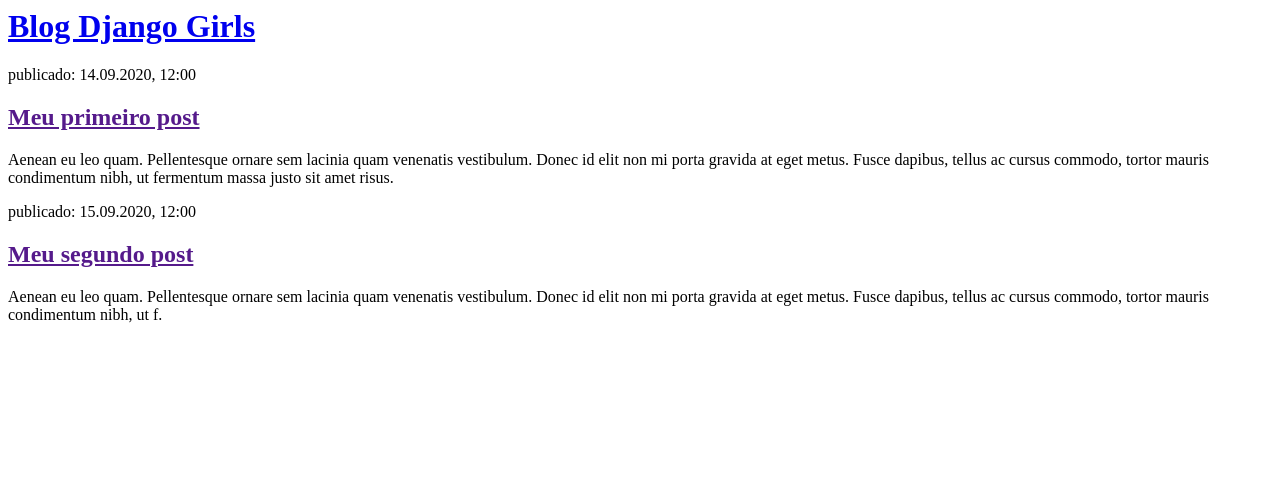
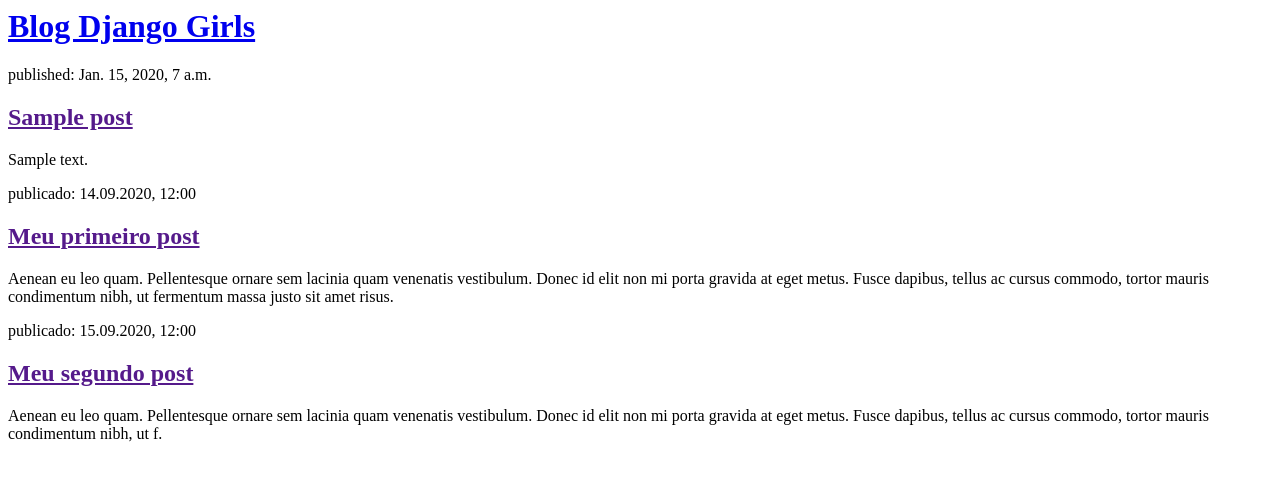
Before and after one commit to LaurianoMonte/Djangogirls, a Django app: page / in a window 1280 px wide. Shown: the top 481 px of the page. Run offline with Django 3.2, Linux system fonts and the light colour scheme; tables that the repository leaves empty hold one stand-in row (values such as "Sample post").

Commit message:
Modificações no Html

```diff
--- a/blog/models.py
+++ b/blog/models.py
@@ -1,6 +1,7 @@
 from django.conf import settings
 from django.db import models
 from django.utils import timezone
+
 
 class Post(models.Model):
     author = models.ForeignKey(settings.AUTH_USER_MODEL, on_delete=models.CASCADE)
--- a/blog/templates/blog/post_list.html
+++ b/blog/templates/blog/post_list.html
@@ -6,6 +6,14 @@
         <div>
             <h1><a href="/">Blog Django Girls</a></h1>
         </div>
+
+        {% for post in posts %}
+            <div>
+                <p>published: {{ post.published_date }}</p>
+                <h2><a href="">{{ post.title }}</a></h2>
+                <p>{{ post.text|linebreaksbr }}</p>
+            </div>
+        {% endfor %}
 
         <div>
             <p>publicado: 14.09.2020, 12:00</p>
--- a/blog/views.py
+++ b/blog/views.py
@@ -1,6 +1,8 @@
 from django.shortcuts import render
+from django.utils import timezone
+from .models import Post
 
-# Create your views here.
 
 def post_list(request):
-    return render(request, 'blog/post_list.html', {})
+    posts = Post.objects.filter(published_date__lte=timezone.now()).order_by('published_date')
+    return render(request, 'blog/post_list.html', {'posts': posts})
--- a/mysite/settings.py
+++ b/mysite/settings.py
@@ -26,7 +26,7 @@
 # SECURITY WARNING: don't run with debug turned on in production!
 DEBUG = True
 
-ALLOWED_HOSTS = ['127.0.0.1','.pythonanywhere.com','.c9users.io']
+ALLOWED_HOSTS = ['127.0.0.1','.pythonanywhere.com','']
 
 
 # Application definition
```
